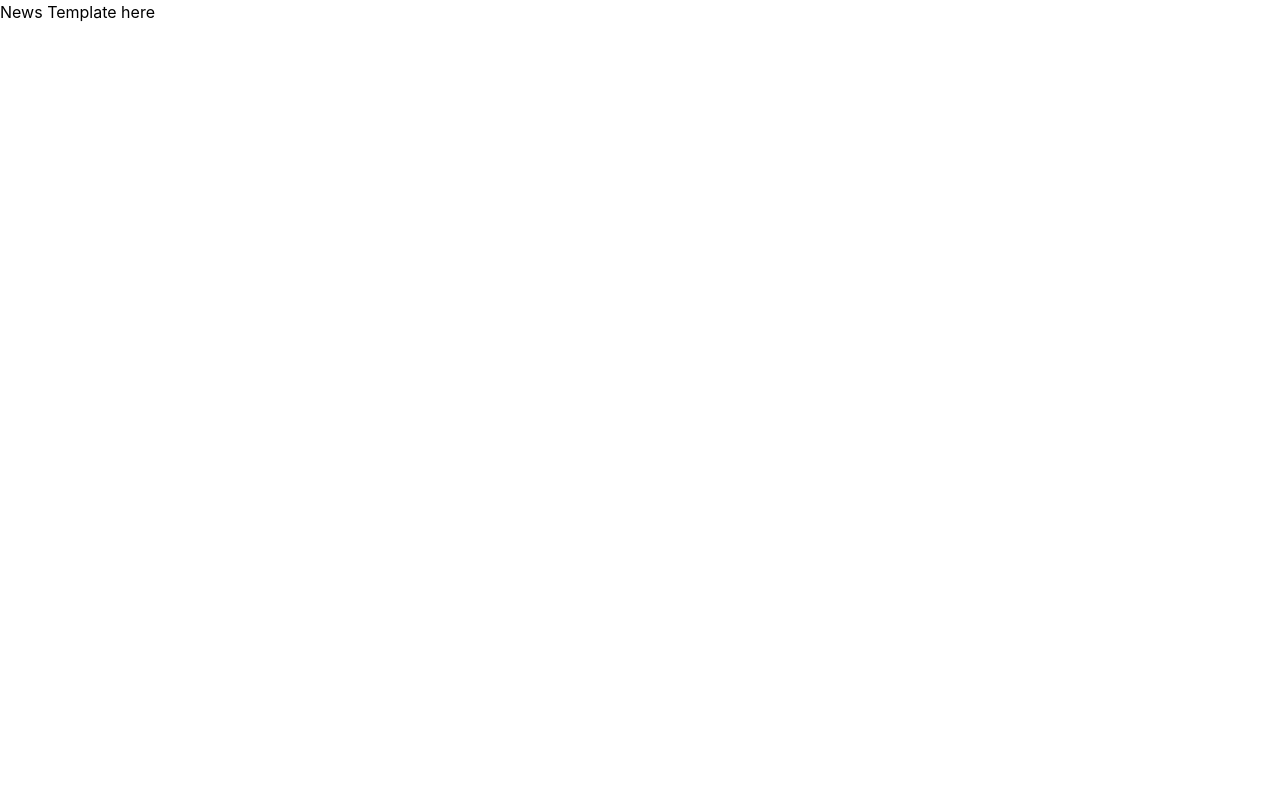
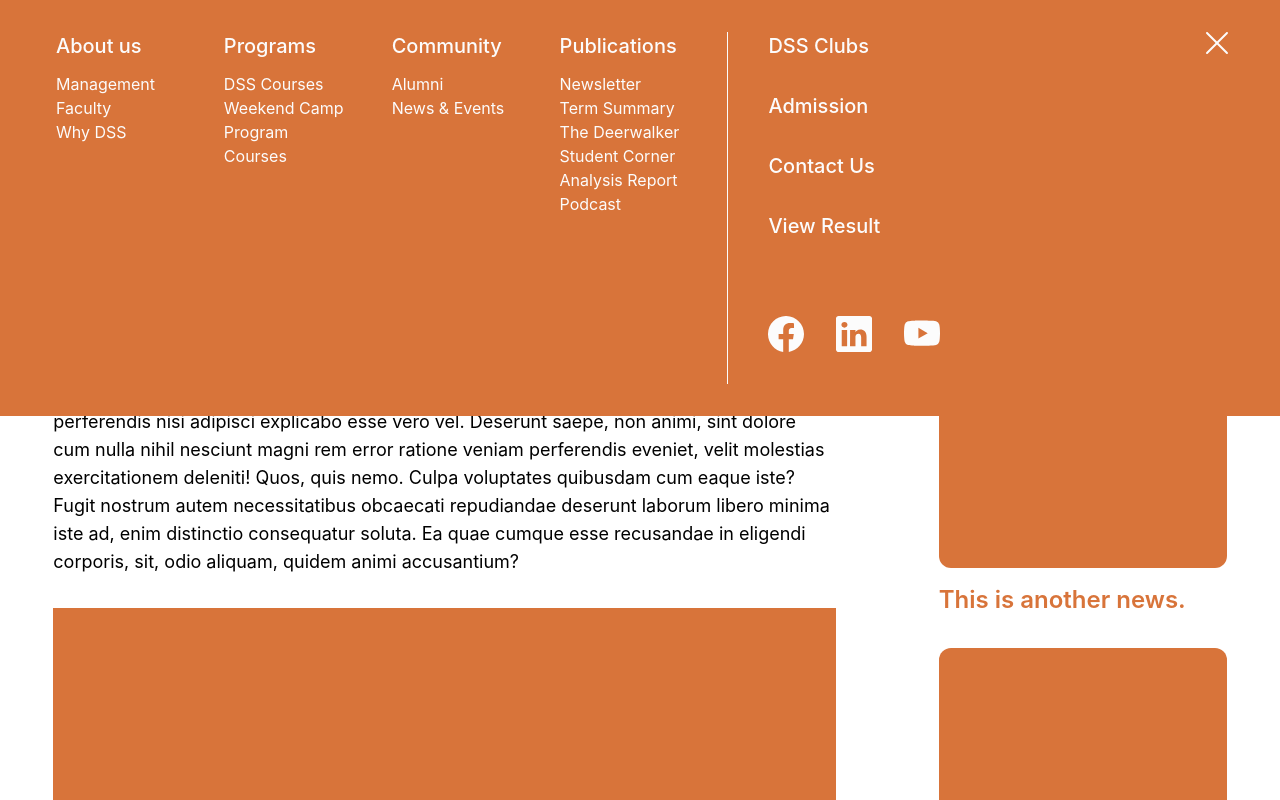
Before and after one commit to Sadikshya07/PERN-Project, a Next.js app in the folder client/: page /news-template in a window 1280 px wide. Shown: the top 800 px of the page. Built offline with nearby package versions, Linux system fonts and the light colour scheme.

Commit message:
news and events template

```diff
--- a/client/pages/news-template.jsx
+++ b/client/pages/news-template.jsx
@@ -1,5 +1,76 @@
-export default function NewsTemplate(){
-    return (
-        <div>News Template here</div>
-    )
+import Navbar from "../components/Navbar";
+import Footer from "../components/Footer";
+
+export default function NewsTemplate() {
+  return (
+    <div className="news-temlate-container">
+      <Navbar />
+      <div className="wrapper w-11/12 mx-auto">
+        <header className="text-center">
+          <h1 className="text-3xl text-orange font-bold mt-8">
+            Deerwalk Sifal Night | Elementary School
+          </h1>
+          <p className="info text-orange text-xl my-4">
+            By <span className="italic">Alisha</span> on{" "}
+            <span className="italic">2022-03-21</span>
+          </p>
+        </header>
+        <div className="content flex justify-between">
+          <main className="article-and-images w-8/12">
+            <article>
+              <p className="text-lg">
+                Lorem ipsum dolor, sit amet consectetur adipisicing elit.
+                Voluptas earum officia totam a, qui sint itaque. Sequi eligendi,
+                incidunt nobis repellendus veritatis ipsum culpa voluptates
+                voluptate veniam facere, et nulla! Perferendis perspiciatis vero
+                voluptatum. Voluptas officia laboriosam accusantium est quaerat
+                consequatur possimus minima blanditiis maxime, deserunt aut
+                aspernatur natus corrupti quos soluta iste, eum earum hic.
+                Tempore delectus repellat natus. Fugiat iure unde id dolor
+                repudiandae iste. Ad facilis consequuntur cumque nemo impedit
+                architecto quasi nobis, magnam officiis aliquam veritatis!
+                Commodi fuga sed perferendis nisi adipisci explicabo esse vero
+                vel. Deserunt saepe, non animi, sint dolore cum nulla nihil
+                nesciunt magni rem error ratione veniam perferendis eveniet,
+                velit molestias exercitationem deleniti! Quos, quis nemo. Culpa
+                voluptates quibusdam cum eaque iste? Fugit nostrum autem
+                necessitatibus obcaecati repudiandae deserunt laborum libero
+                minima iste ad, enim distinctio consequatur soluta. Ea quae
+                cumque esse recusandae in eligendi corporis, sit, odio aliquam,
+                quidem animi accusantium?
+              </p>
+            </article>
+            <div className="images">
+              <div className="image1 bg-orange w-full h-[24em] my-8"></div>
+              <div className="image2 bg-orange w-full h-[24em] my-8"></div>
+            </div>
+          </main>
+          <aside className="other-posts flex flex-col gap-y-8">
+            <h1 className="text-3xl text-center font-semibold">
+              Other Posts
+            </h1>
+            <div className="other-posts-card">
+              <div className="card w-[18rem] h-[18rem] bg-orange rounded-xl mb-4"></div>
+              <p className="text-orange font-semibold text-2xl w-[18rem]">
+                This is another news.
+              </p>
+            </div>
+            <div className="other-posts-card">
+              <div className="card w-[18rem] h-[18rem] bg-orange rounded-xl mb-4"></div>
+              <p className="text-orange font-semibold text-2xl w-[18rem]">
+                This is another news.
+              </p>
+            </div>
+            <div className="other-posts-card">
+              <div className="card w-[18rem] h-[18rem] bg-orange rounded-xl mb-4"></div>
+              <p className="text-orange font-semibold text-2xl w-[18rem]">
+                This is another news.
+              </p>
+            </div>
+          </aside>
+        </div>
+      </div>
+    <Footer />
+    </div>
+  );
 }
```
